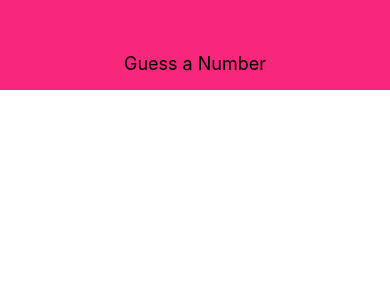
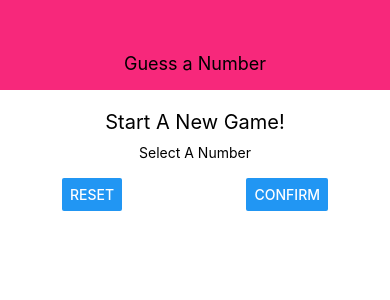
Before and after one commit to anamhussain2601/React-Native-App, a React Native app: screen / in a window 390 px wide. Shown: the top 300 px of the page. Built offline with nearby package versions, Linux system fonts and the light colour scheme.

Commit message:
added a start game screen

```diff
--- a/App.js
+++ b/App.js
@@ -2,11 +2,13 @@
 import { StyleSheet, View} from 'react-native';
 
 import Header from './components/Header'
+import StartGameScreen from './screens/StartGameScreen'
 
 export default function App() {
   return (
     <View style={styles.screen} >
       <Header title="Guess a Number"/>
+      <StartGameScreen />
     </View>
   );
 }
--- /dev/null
+++ b/screens/StartGameScreen.js
@@ -0,0 +1,43 @@
+import React, { useState } from 'react';
+import { StyleSheet, Text, View, Button , TextInput } from 'react-native';
+
+const StartGameScreen = props => {
+    return (
+        <View style={styles.screen}>
+            <Text style={styles.title }>Start A New Game!</Text>
+            <View style={styles.inputContainer}>
+                <Text>Select A Number</Text>
+                <TextInput />
+                <View style={styles.buttonContainer}>
+                    <Button title="Reset" onPress={() => { }} />
+                    <Button title="Confirm" onPress={() => { }} />
+                </View>
+            </View>
+        </View>
+    )
+}
+
+const styles = StyleSheet.create({
+    screen: {
+        flex: 1,
+        padding: 10,
+        alignItems: 'center',
+    },
+    title: {
+        fontSize: 20,
+        marginVertical:10
+    },
+    inputContainer: {
+        width: 300,
+        maxWidth: '80%',
+        alignItems:'center'
+    },
+    buttonContainer:{
+        flexDirection:'row',
+        width:'100%',
+        justifyContent:'space-between',
+        paddingHorizontal: 15
+    }
+})
+
+export default StartGameScreen
```
Also changed, not shown: 1 other file (tests, documents, lock files or other folders).
